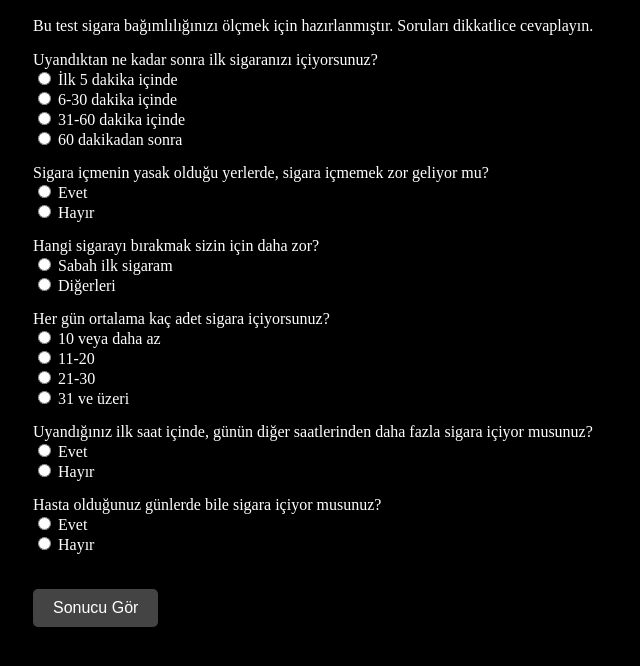
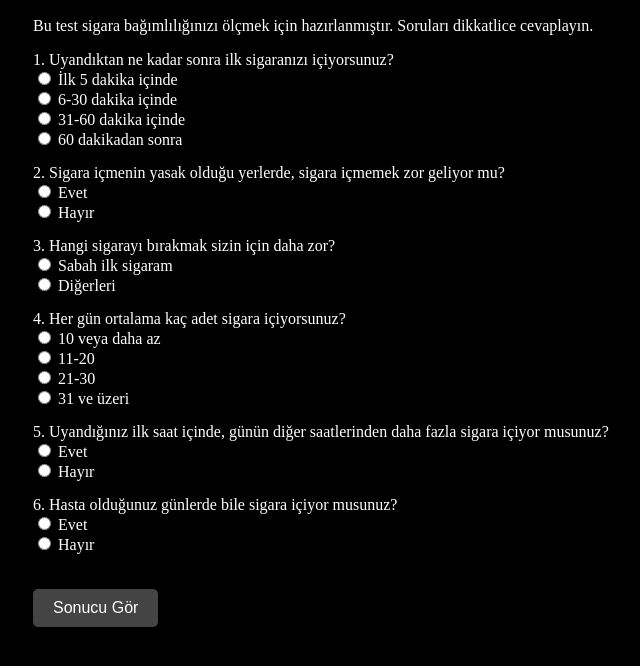
Before and after one commit to svcn-zt/sigara-testi, a plain HTML site: page index.html in a window 1280 px wide. Shown: the part 70-736 px from the top of the page, without its empty margins (307-947 px from the left). Drawn offline with Linux system fonts and the light colour scheme.

Commit message:
Add files via upload

```diff
--- a/index.html
+++ b/index.html
@@ -43,7 +43,7 @@
 
         <form id="testForm">
             <div class="question">
-                <label>Uyandıktan ne kadar sonra ilk sigaranızı içiyorsunuz?</label><br>
+                <label>1. Uyandıktan ne kadar sonra ilk sigaranızı içiyorsunuz?</label><br>
                 <input type="radio" name="q1" value="3"> İlk 5 dakika içinde<br>
                 <input type="radio" name="q1" value="2"> 6-30 dakika içinde<br>
                 <input type="radio" name="q1" value="1"> 31-60 dakika içinde<br>
@@ -51,19 +51,19 @@
             </div>
 
             <div class="question">
-                <label>Sigara içmenin yasak olduğu yerlerde, sigara içmemek zor geliyor mu?</label><br>
+                <label>2. Sigara içmenin yasak olduğu yerlerde, sigara içmemek zor geliyor mu?</label><br>
                 <input type="radio" name="q2" value="1"> Evet<br>
                 <input type="radio" name="q2" value="0"> Hayır
             </div>
 
             <div class="question">
-                <label>Hangi sigarayı bırakmak sizin için daha zor?</label><br>
+                <label>3. Hangi sigarayı bırakmak sizin için daha zor?</label><br>
                 <input type="radio" name="q3" value="1"> Sabah ilk sigaram<br>
                 <input type="radio" name="q3" value="0"> Diğerleri
             </div>
 
             <div class="question">
-                <label>Her gün ortalama kaç adet sigara içiyorsunuz?</label><br>
+                <label>4. Her gün ortalama kaç adet sigara içiyorsunuz?</label><br>
                 <input type="radio" name="q4" value="0"> 10 veya daha az<br>
                 <input type="radio" name="q4" value="1"> 11-20<br>
                 <input type="radio" name="q4" value="2"> 21-30<br>
@@ -71,13 +71,13 @@
             </div>
 
             <div class="question">
-                <label>Uyandığınız ilk saat içinde, günün diğer saatlerinden daha fazla sigara içiyor musunuz?</label><br>
+                <label>5. Uyandığınız ilk saat içinde, günün diğer saatlerinden daha fazla sigara içiyor musunuz?</label><br>
                 <input type="radio" name="q5" value="1"> Evet<br>
                 <input type="radio" name="q5" value="0"> Hayır
             </div>
 
             <div class="question">
-                <label>Hasta olduğunuz günlerde bile sigara içiyor musunuz?</label><br>
+                <label>6. Hasta olduğunuz günlerde bile sigara içiyor musunuz?</label><br>
                 <input type="radio" name="q6" value="1"> Evet<br>
                 <input type="radio" name="q6" value="0"> Hayır
             </div>
```
